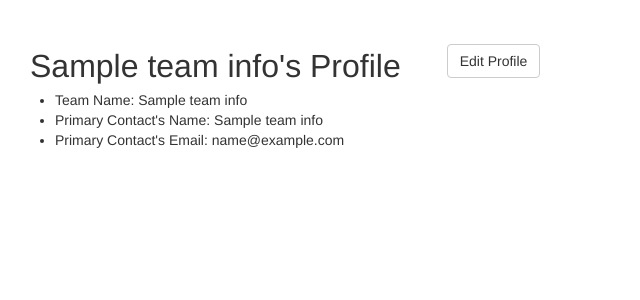
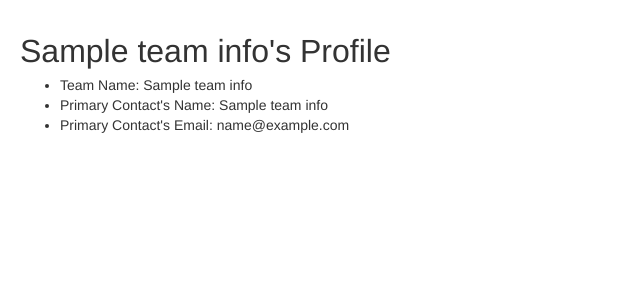
Before and after one commit to siggame/ophelia, a Node server app: template views/profile.ejs in a window 1280 px wide. Shown: the part 51-351 px from the top of the page, without its empty margins (0-640 px from the left). Run offline with Node 20, Linux system fonts and the light colour scheme; the template is opened without the code that fills it: most values are stand-ins (such as "Sample title", 1, 10 or a date in 2020); some libraries are stand-ins or nearby versions.

Commit message:
Changed views to use CSS Grid layouts

```diff
--- a/public/css/main.css
+++ b/public/css/main.css
@@ -31,7 +31,7 @@ h1 {
 }
 
 .info-wrapper {
-    padding: 0vh 2vw;
+    padding: 0 2vw;
     margin-bottom: 2vh;
     height: 88vh;
     background-color: #FFF;
@@ -45,7 +45,7 @@ h1 {
 
 .group-info-wrapper {
     padding: 2vh 0 1vw 1vw;
-    margin:2vh 0vw;
+    margin:2vh 0;
     height: 43vh;
     border: 2px solid #000;
 }
@@ -53,3 +53,55 @@ h1 {
 .login-button {
     background-color: #3c763d;
 }
+
+/* CSS Grid Stuff */
+
+.grid {
+    display: grid;
+}
+
+.dashboard-container {
+    padding: 0 20px;
+    grid-template-areas: "games submission"
+                         "games groupinfo";
+    grid-template-columns: 1fr 1fr;
+    grid-gap: 15px;
+    height: 85vh;
+}
+
+.profile-container {
+    padding: 0 20px;
+    grid-template-columns: 2fr 1fr;
+    width: 50vw;
+}
+
+.profile-edit-container {
+    padding: 0 20px;
+    width: 50vw;
+}
+
+.games-grid {
+    grid-area: games;
+    /*border: 1px solid #000000;*/
+    display: grid;
+}
+
+.submission-grid {
+    grid-area: submission;
+    /*border: 1px solid #000000;*/
+}
+
+.submission-subgrid {
+    display: grid;
+    grid-template-columns: 1fr 1fr;
+}
+
+.group-info-grid {
+    grid-area: groupinfo;
+    /*border: 1px solid #000000;*/
+}
+
+.group-info-subgrid {
+    display: grid;
+    grid-template-columns: 2fr 1fr;
+}
--- a/views/edit_profile.ejs
+++ b/views/edit_profile.ejs
@@ -4,7 +4,7 @@
 
 <body>
     <%- include common/navbar.ejs %>
-    <div class="container-fluid">
+    <div class="grid profile-edit-container">
         <h1>Editing <%= teamInfo.name %>'s Profile</h1>
         <form action="<%= "/team/" + teamInfo.id + "/edit" %>" method="post">
             <div class="form-group">
--- a/views/profile.ejs
+++ b/views/profile.ejs
@@ -4,14 +4,14 @@
 
 <body>
     <%- include common/navbar.ejs %>
-    <div class="container-fluid">
-        <div style="margin-top:15px; overflow:auto;">
-            <div style="font-size:32px;" class="col-md-4">
-                <%= teamInfo.name %>'s Profile
-            </div>
-            <div class="col-md-8">
-                <a class="btn btn-default" href="<%= "/team/" + teamInfo.id + "/edit" %>">Edit Profile</a>
-            </div>
+    <div class="grid profile-container">
+        <div style="font-size:32px;">
+            <%= teamInfo.name %>'s Profile
+        </div>
+        <div class="col-md-8">
+            <% if(editPermission) { %>
+            <a class="btn btn-default" href="<%= "/team/" + teamInfo.id + "/edit" %>">Edit Profile</a>
+            <% } %>
         </div>
         <ul>
             <li>Team Name: <%= teamInfo.name %></li>
```
